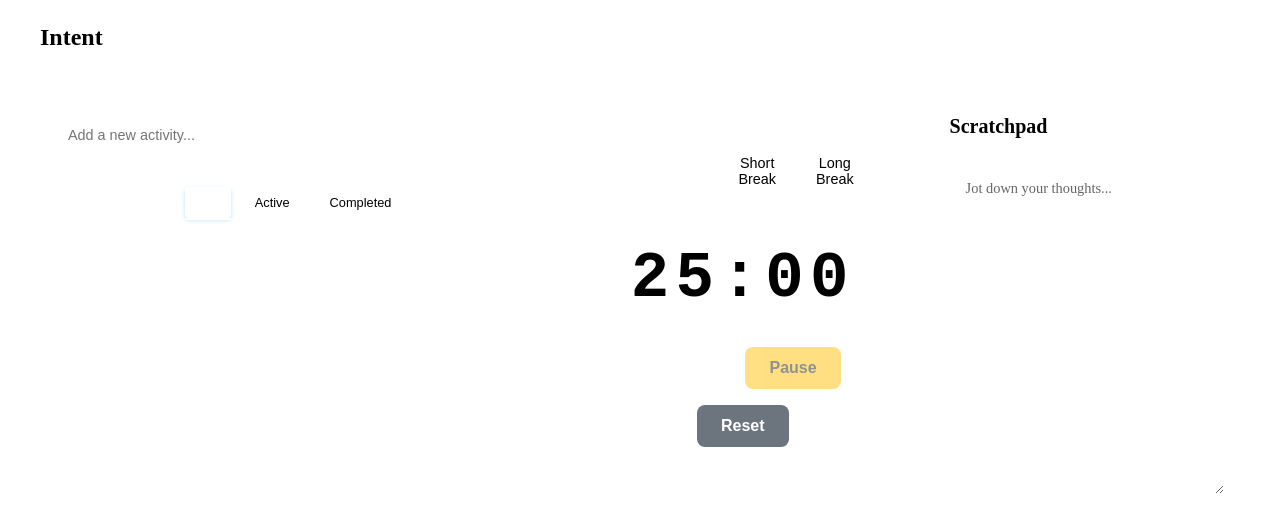
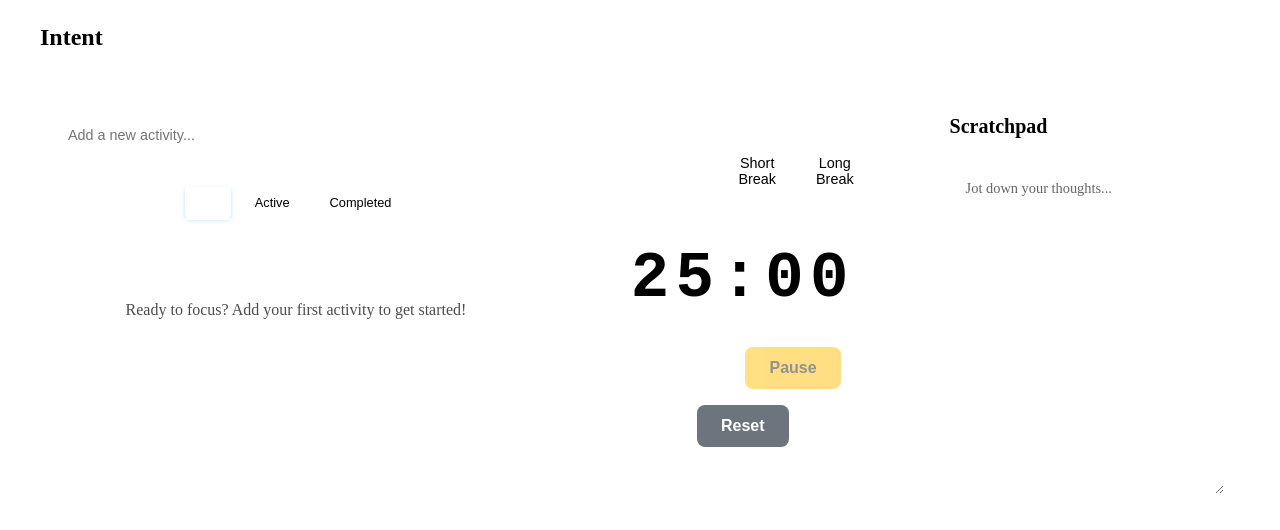
Before and after one commit to SimField2107/intent-app, a React (Vite) app: page / in a window 1280 px wide. Shown: the top 530 px of the page. Built offline with nearby package versions, Linux system fonts and the light colour scheme; the HTML template or start-up script is replaced by a standard one.

Commit message:
feat: Add empty state to activity menu

```diff
--- a/src/components/Menu.jsx
+++ b/src/components/Menu.jsx
@@ -51,7 +51,12 @@
         </button>
       </div>
 
-      {(() => {
+      {activities.length === 0 ? (
+        <div className={styles.emptyState}>
+          <p className={styles.emptyMessage}>Ready to focus? Add your first activity to get started!</p>
+        </div>
+      ) : (
+        (() => {
           let filteredActivities;
           switch (filter) {
             case 'active':
@@ -80,7 +85,8 @@
               ))}
             </ul>
           );
-      })()}
+        })()
+      )}
     </div>
   );
 };
--- a/src/components/Menu.module.css
+++ b/src/components/Menu.module.css
@@ -89,6 +89,23 @@
   box-shadow: 0 2px 6px rgba(0, 168, 255, 0.4);
 }
 
+.emptyState {
+  display: flex;
+  align-items: center;
+  justify-content: center;
+  padding: 3rem 1rem;
+  text-align: center;
+}
+
+.emptyMessage {
+  color: var(--text-dark);
+  font-size: 1rem;
+  font-weight: 500;
+  margin: 0;
+  opacity: 0.7;
+  line-height: 1.5;
+}
+
 .list {
   list-style: none;
   padding: 0;
```
Lines whose indentation alone changed are shown as unchanged.
